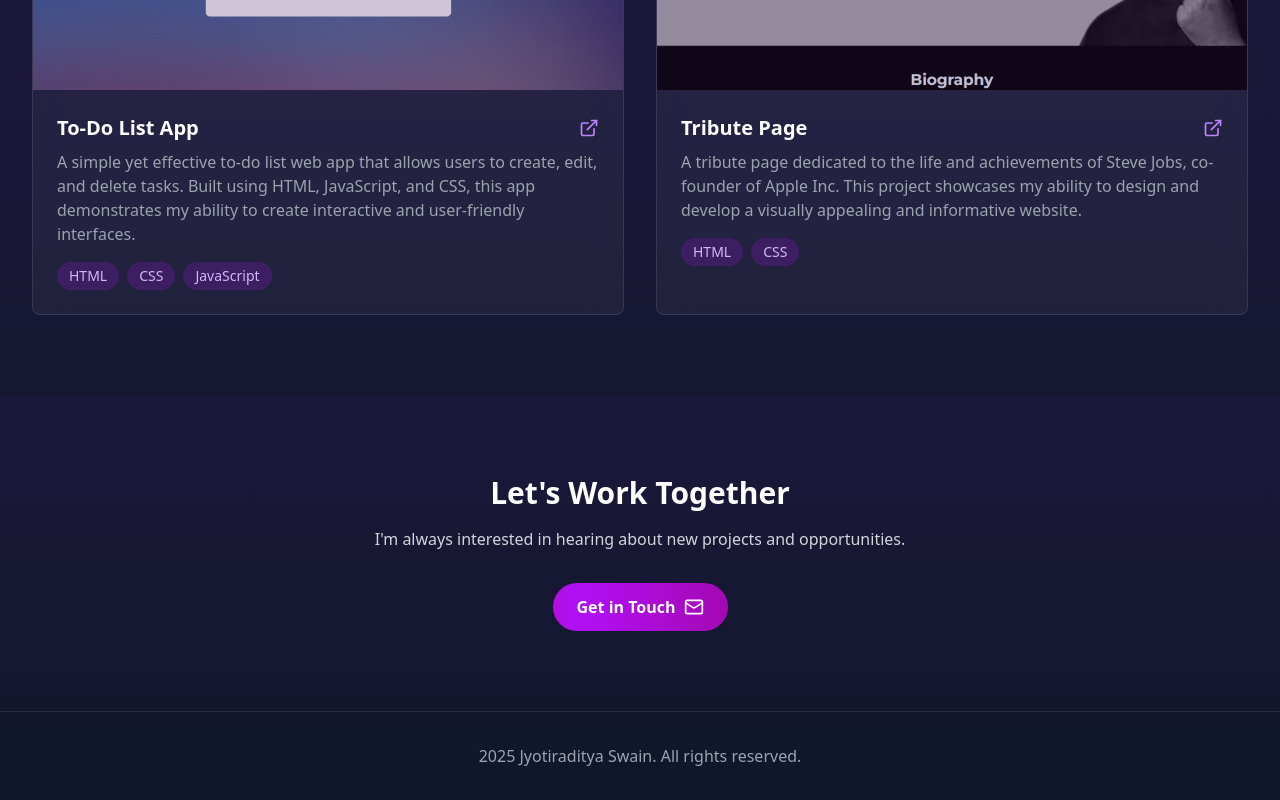
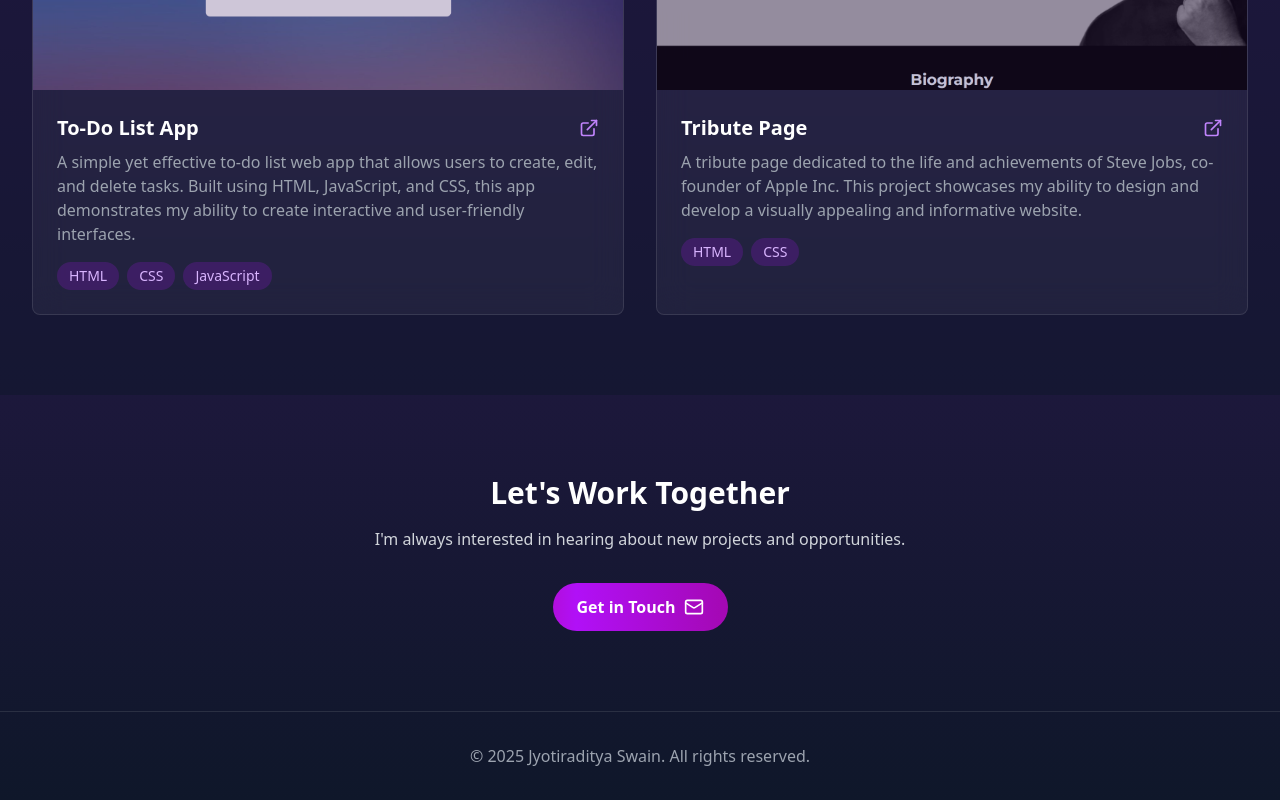
Before and after one commit to Jyotiraditya077/Portfolio, a React (Vite) app: page / in a window 1280 px wide. Shown: the part 3603-4403 px from the top of the page. Built offline with nearby package versions, Linux system fonts and the light colour scheme.

Commit message:
footer update

```diff
--- a/src/App.tsx
+++ b/src/App.tsx
@@ -334,7 +334,7 @@ function App() {
       <footer className="border-t border-white/10">
         <div className="max-w-7xl mx-auto px-4 sm:px-6 lg:px-8 py-8">
           <p className="text-center text-gray-400">
-            {new Date().getFullYear()} Jyotiraditya Swain. All rights reserved.
+            © {new Date().getFullYear()} Jyotiraditya Swain. All rights reserved.
           </p>
         </div>
       </footer>
```
